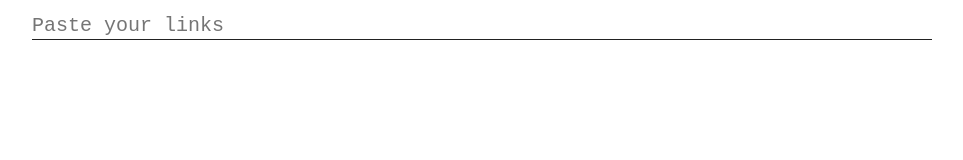
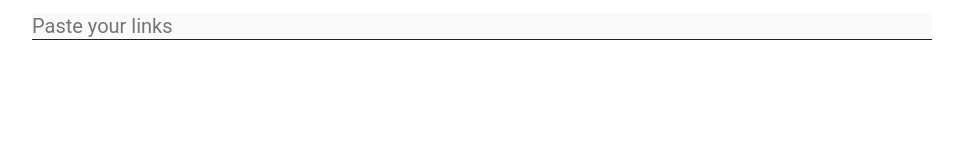
Before and after one commit to romakuchukov/link-opener, a JavaScript app: page / in a window 1280 px wide. Shown: the top 160 px of the page, without its empty margins (158-1121 px from the left). Built offline with nearby package versions, Linux system fonts and the light colour scheme.

Commit message:
styled the page

```diff
--- a/src/cmp/linkLoader.js
+++ b/src/cmp/linkLoader.js
@@ -1,28 +1,53 @@
 import { TextareaAutosize, withStyles } from '@material-ui/core';
 
+const typography = {
+  fontSize:20,
+  lineHeight:'1.3em',
+  fontWeight:'normal',
+  fontFamily: 'inherit',
+  letterSpacing: 'normal'
+};
 
 const styles = (theme) => ({
+  buttons: {
+    display: 'flex',
+    justifyContent: 'center',
+    '& > *': { margin: 'auto' },
+    '& button:first-of-type': { marginLeft: 0 },
+    '& button:last-of-type': { marginRight: 0 },
+  },
   common: {
+    background: '#fafafa',
     width: '100%',
     height: '100%',
-    position: 'absolute',
-    top: 0,
-    left: 0,
+    // top: 0,
+    // left: 0,
     padding: 0,
-    margin: 0
+    margin: 0,
+    zIndex: -1
   },
   list: {
-    '& li': { listStyle: 'none' }
+    zIndex: -1,
+    position: 'relative',
+    paddingBottom: 1,
+    outline: 'none!important',
+    '& li': { listStyle: 'none' },
+    '& a': { ...typography },
   },
+  textPane: { marginTop: '5%' },
   textArea: {
+    position: 'absolute',
     resize: 'none',
     color:'#222',
     border: 'none',
     borderBottom: '1px solid #222',
-    fontWeight:'normal',
-    fontSize:20,
-    lineHeight:'1.3em',
+    outline: 'none',
+    ...typography
    },
+   visible: {
+    zIndex: 1,
+    outline: 'solid 1px #e0e0e0'
+  }
 });
 
 const MaxHeightTextarea = (props) => {
```
